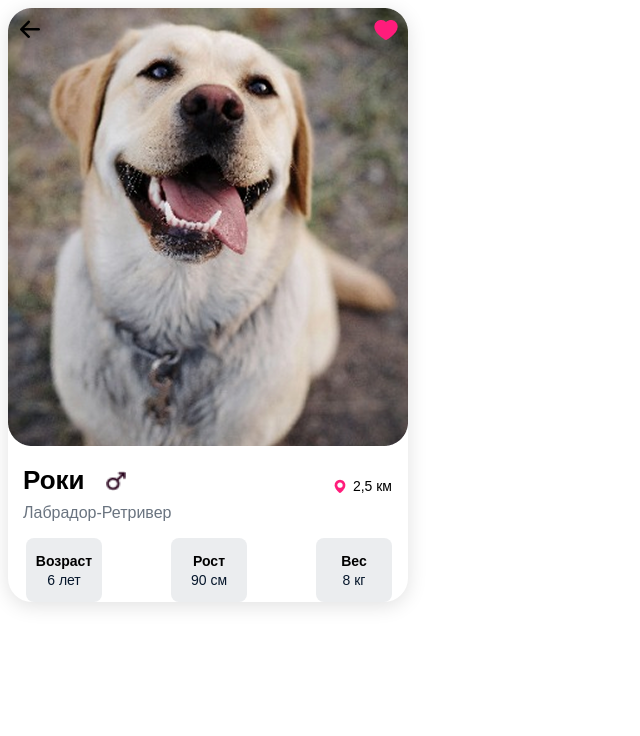
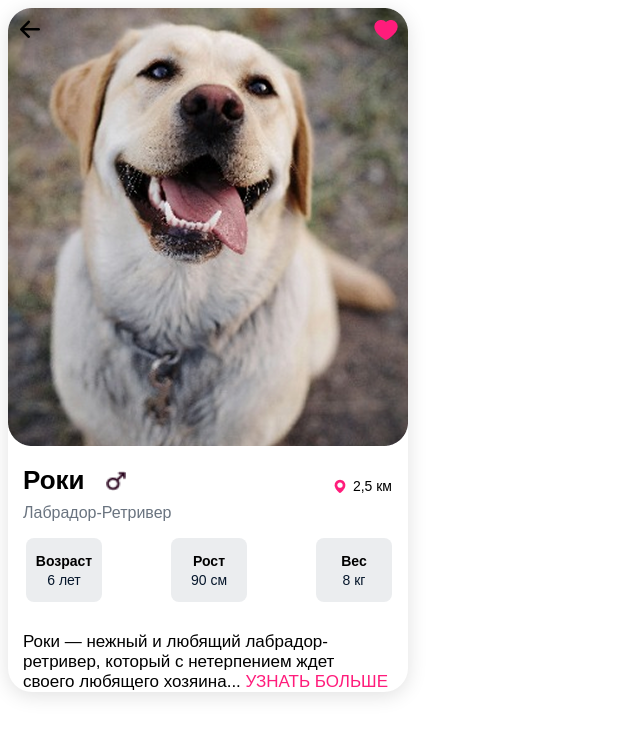
Before and after one commit to nkkb0/pets, a plain HTML site: page pets/pet.html in a window 1280 px wide. Shown: the whole page, without its empty margins (0-640 px from the left). Drawn offline with Linux system fonts and the light colour scheme.

Commit message:
last words

```diff
--- a/pets/pet.css
+++ b/pets/pet.css
@@ -96,3 +96,15 @@
   font-size: 14px;
   color: rgba(6, 23, 44, 1);
 }
+
+.last {
+  font-family: "Poppins", sans-serif;
+  font-weight: 400;
+  font-size: 17px;
+  margin: 30px 18px 30px 15px;
+  text-align: left;
+}
+
+.ll {
+ color: #FF1C7B;
+}
--- a/pets/pet.html
+++ b/pets/pet.html
@@ -35,6 +35,7 @@
         <div class="num">8 кг</div>
       </div>
     </div>
+    <div class="last">Роки — нежный и любящий лабрадор-ретривер, который с нетерпением ждет своего любящего хозяина... <span class="ll">УЗНАТЬ БОЛЬШЕ</span></div>
   </div>
 </body>
 </html>
```
